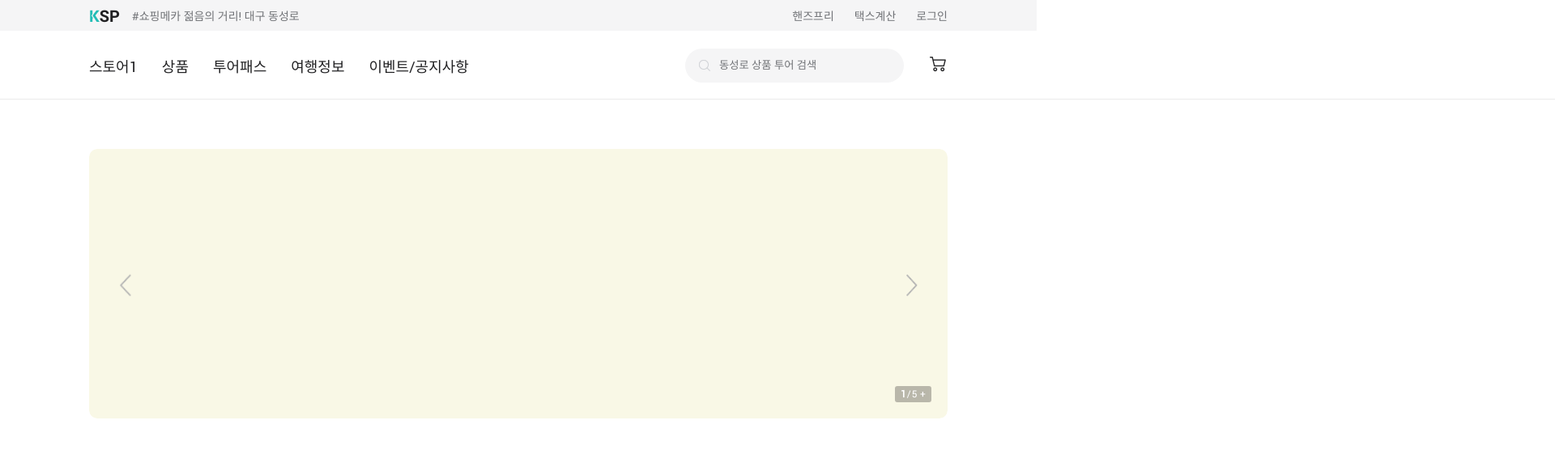
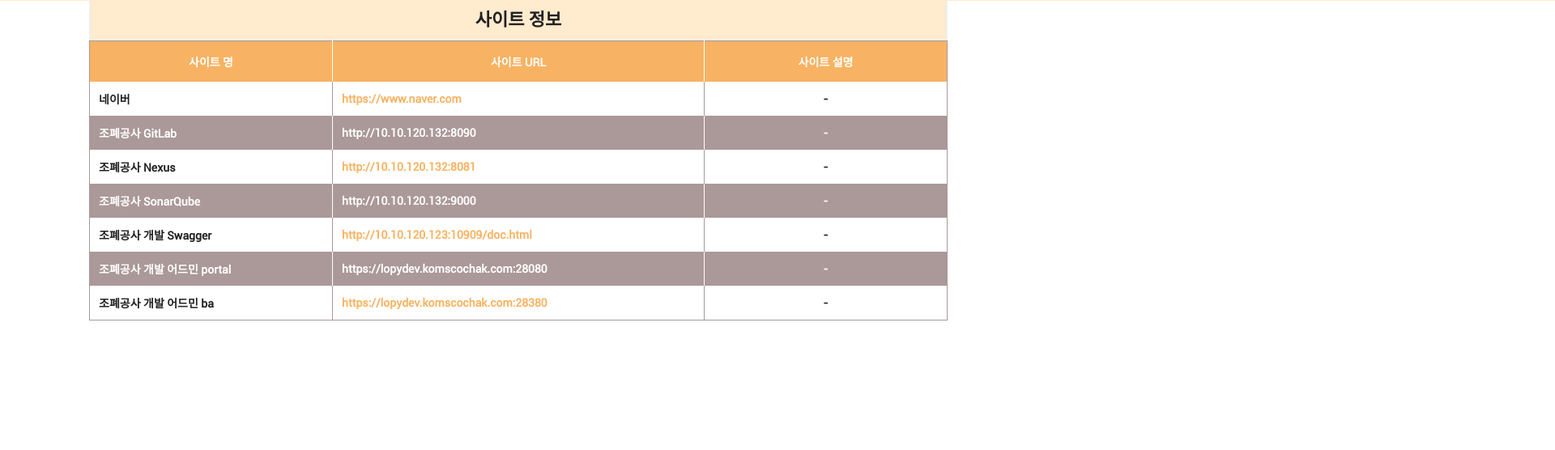
Before and after one commit to khwoo/yujingxue, a Next.js app: page / in a window 1280 px wide. Shown: the top 556 px of the page at 81% size, 1920 px wide, since content can reach past the window. Built offline with nearby package versions, Linux system fonts and the light colour scheme; a web font is replaced by a local one.

Commit message:
사이트 정보 추가

```diff
--- a/pages/components/Header/header.tsx
+++ b/pages/components/Header/header.tsx
@@ -2,34 +2,6 @@
 import classNames from "classnames";
 import Image from "next/image";
 export default function Header() {
-    return (
-        <>
-            <div className={headerStyle.container}>
-                <div className={classNames(headerStyle.view, "site-Layout")}>
-                    <div className={classNames("display-flex", "align-items-center")}>
-                        <Image src={"/images/icon-ksp.png"} width={38} height={26} />
-                        <div className={"margin-left-15"}>
-                        <span className={headerStyle.title}>
-                            #쇼핑메카 젊음의 거리! 대구 동성로
-                        </span>
-                        </div>
-                    </div>
-                    <div className={headerStyle.buttons}>
-                        <span onClick={handleHandsFreeAction}>
-                            핸즈프리
-                        </span>
-                        <span className={classNames("margin-left-25", "margin-right-25")}>
-                            택스계산
-                        </span>
-                        <span onClick={handleLoginAction}>
-                            로그인
-                        </span>
-                    </div>
-                </div>
-            </div>
-        </>
-    )
-}
 
     /**
      * 로그인 버튼
@@ -44,3 +16,37 @@
     function handleHandsFreeAction() {
         alert('핸즈프리 한다.')
     }
+
+    return (
+        <>
+            <div className={headerStyle.container}>
+                <div className={headerStyle.title}>
+                    사이트 정보
+                </div>
+            </div>
+            {/*<div className={headerStyle.container}>*/}
+            {/*    <div className={classNames(headerStyle.view, "site-Layout")}>*/}
+            {/*        <div className={classNames("display-flex", "align-items-center")}>*/}
+            {/*            <Image src={"/images/icon-ksp.png"} width={38} height={26} />*/}
+            {/*            <div className={"margin-left-15"}>*/}
+            {/*            <span className={headerStyle.title}>*/}
+            {/*                #쇼핑메카 젊음의 거리! 대구 동성로*/}
+            {/*            </span>*/}
+            {/*            </div>*/}
+            {/*        </div>*/}
+            {/*        <div className={headerStyle.buttons}>*/}
+            {/*            <span onClick={handleHandsFreeAction}>*/}
+            {/*                핸즈프리*/}
+            {/*            </span>*/}
+            {/*            <span className={classNames("margin-left-25", "margin-right-25")}>*/}
+            {/*                택스계산*/}
+            {/*            </span>*/}
+            {/*            <span onClick={handleLoginAction}>*/}
+            {/*                로그인*/}
+            {/*            </span>*/}
+            {/*        </div>*/}
+            {/*    </div>*/}
+            {/*</div>*/}
+        </>
+    )
+}
--- a/pages/index.tsx
+++ b/pages/index.tsx
@@ -1,112 +1,88 @@
 import indexStyle from "@styles/index.module.scss"
 import classNames from "classnames"
 import styled from "styled-components"
+import siteInfo from "../utils/siteInfo.json"
 import Image from "next/image"
 import {Swiper, SwiperSlide} from "swiper/react"
 import "swiper/css"
-import {Navigation, Pagination} from "swiper"
 import "swiper/css/navigation"
 import "swiper/css/pagination"
+import React from "react"
 
 export default function Home() {
+
+    function siteClickAction(siteUrl: string) {
+        window.open(siteUrl)
+        console.log(siteUrl)
+    }
+
     return (
         <div className={indexStyle.container}>
             <IndexHeader>
                 <div className={indexStyle.menu}>
-                    <span>스토어1</span>
-                    <span>상품</span>
-                    <span>투어패스</span>
-                    <span>여행정보</span>
-                    <span>이벤트/공지사항</span>
+                    <table>
+                        <tbody>
+                            <tr>
+                                <th style={{width: "300px"}}>
+                                    사이트 명
+                                </th>
+                                <th>
+                                    사이트 URL
+                                </th>
+                                <th style={{width: "300px"}}>
+                                    사이트 설명
+                                </th>
+                            </tr>
+                            {
+                                siteInfo.length > 0 ? siteInfo.map((item, index) => {
+                                        return (
+                                            <React.Fragment key={index}>
+                                                <tr className={indexStyle.data_tr}>
+                                                    <td>
+                                                        <div onClick={siteClickAction.bind(this, item.siteUrl)}>{item.siteNm}</div>
+                                                    </td>
+                                                    <td>
+                                                        <div onClick={siteClickAction.bind(this, item.siteUrl)} className={indexStyle.siteUrl}>{item.siteUrl}</div>
+                                                    </td>
+                                                    <td style={{textAlign: "center"}}>
+                                                        {item.siteDesc}
+                                                    </td>
+                                                </tr>
+                                            </React.Fragment>
+                                        )
+                                    })
+                                    : <tr><td style={{textAlign:"center", fontWeight: "500"}} colSpan={3}>없음</td></tr>
+                            }
+                        </tbody>
+                    </table>
                 </div>
-                <div className={classNames("display-flex", "align-items-center")}>
-                    <Search>
-                        <input type={"text"} placeholder={"동성로 상품 투어 검색"}></input>
-                    </Search>
-                    <div className={classNames("margin-left-30", "cursor-pointer")}>
-                        <Image src={"/images/icon-cart.png"} width={24} height={24}/>
-                    </div>
-                </div>
+
+                {/*<div className={classNames("display-flex", "align-items-center")}>*/}
+                {/*    <Search>*/}
+                {/*        <input type={"text"} placeholder={"동성로 상품 투어 검색"}></input>*/}
+                {/*    </Search>*/}
+                {/*    <div className={classNames("margin-left-30", "cursor-pointer")}>*/}
+                {/*        <Image src={"/images/icon-cart.png"} width={24} height={24}/>*/}
+                {/*    </div>*/}
+                {/*</div>*/}
             </IndexHeader>
-            <Swiper navigation={{nextEl: '._swiper-button-next', prevEl: '._swiper-button-prev'}}
-                    pagination={{ clickable: true, el: '._swiper-pagination', type: 'fraction' }}
-                    modules={[Navigation, Pagination]}
-                    className={indexStyle.swiper}>
-                <SwiperSlide>
-                    <Image src={"/images/temp/banner_01.png"} layout={"fill"}/>
-                </SwiperSlide>
-                <SwiperSlide>
-                    <Image src={"/images/temp/banner_02.png"} layout={"fill"}/>
-                </SwiperSlide>
-                <SwiperSlide>
-                    <Image src={"/images/temp/banner_01.png"} layout={"fill"}/>
-                </SwiperSlide>
-                <SwiperSlide>
-                    <Image src={"/images/temp/banner_02.png"} layout={"fill"}/>
-                </SwiperSlide>
-                <SwiperSlide>
-                    <Image src={"/images/temp/banner_01.png"} layout={"fill"}/>
-                </SwiperSlide>
-                <div className={"_swiper-pagination"}></div>
-                <div className={"_swiper-button-prev"}></div>
-                <div className={"_swiper-button-next"}></div>
-            </Swiper>
         </div>
     )
 }
 
+
+
+
 const IndexHeader = styled.div`
   height: 85px;
-  display: flex;
-  align-items: center;
-  justify-content: space-between;
-  position: relative;
 
   :before {
     content: '';
     width: 1000%;
     position: absolute;
     height: 1px;
-    background-color: #EBEBEB;
-    bottom: 0;
+    background-color: blanchedalmond;
+    top: 0;
     left: -500%;
   }
 `
-
-const Search = styled.div`
-  font-size: 14px;
-  background-color: #F5F5F6;
-  border-radius: 21px;
-  height: 42px;
-  width: 270px;
-  display: flex;
-  align-items: center;
-  position: relative;
-  padding: 0 0 0 40px;
-
-  :before {
-    content: '';
-    left: 14px;
-    position: absolute;
-    width: 20px;
-    height: 20px;
-    background-image: url("/images/icon-search-gray.png");
-    background-position: 100% 100%;
-    background-size: 100%;
-    background-repeat: no-repeat;
-  }
-
-  input {
-    color: #B2B2B2;
-    font-weight: 400;
-    background-color: transparent;
-    border: none;
-    outline: none;
-    height: 20px;
-    width: 200px;
-
-    ::placeholder {
-      color: #717377;
-    }
-  }
-`
--- a/pages/styles/Header.module.scss
+++ b/pages/styles/Header.module.scss
@@ -1,31 +1,15 @@
 .container {
-  background-color: #F5F5F6;
-}
-
-.view {
-  height: 38px;
-  display: flex;
-  align-items: center;
-  justify-content: space-between;
-}
-
-.title {
-  color: #717377;
-  font-size: 14px;
-  font-weight: 400;
-}
-
-.buttons {
-  font-size: 14px;
-  font-weight: 400;
-  span {
-    color: #717377;
-  }
-  > span:hover {
-    cursor: pointer;
+  width: 1060px;
+  height: 50px;
+  line-height: 50px;
+  background-color: blanchedalmond;
+  border: 2px solid #eee;
+  border-top: none;
+  margin: auto;
+  text-align: center;
+  .title {
+    font-size: 22px;
+    font-weight: bold;
+    color: #212123;
   }
 }
-
-.right {
-
-}
--- a/pages/styles/index.module.scss
+++ b/pages/styles/index.module.scss
@@ -1,20 +1,68 @@
 .container {
 }
 .menu {
-  font-size: 18px;
-  > span {
-    margin: 0 30px 0 0;
-  }
-  > span:hover {
-    cursor: pointer;
-  }
-  > span:last-child {
-    margin: 0;
+  font-size: 16px;
+  table {
+    width: 100%;
+    border: 1px solid #ab9898;
+    border-radius: 5px;
+    border-collapse: collapse;
+
+    th {
+      font-weight: bold;
+      font-size: 14px;
+      color: #fff;
+      height: 50px;
+      background-color: #f7b363;
+      border-right: 1px solid #fff;
+    }
+    th:last-child {
+      border-right: none;
+    }
+
+    td {
+      font-size: 14px;
+      font-weight: bold;
+    }
+
+    .data_tr {
+
+      td {
+        border-right: 1px solid #ab9898;
+      }
+
+      td:last-child {
+        border-right: none;
+      }
+
+      td div {
+        padding: 10px;
+      }
+      > td:hover {
+        cursor: pointer;
+        background-color: #f7b363;
+        > div {
+          color: #212123;
+        }
+      }
+    }
+
+    .data_tr:nth-child(2n+1) {
+      background-color: #ab9898;
+      > td {
+        border-right: 1px solid #fff;
+      }
+
+      > td:last-child {
+        border-right: none;
+      }
+      > td, div {
+        color: #fff!important;
+      }
+    }
+
+    .siteUrl {
+      color: #f7b363;
+    }
   }
 }
-
-.swiper {
-  height: 333px;
-  border-radius: 10px;
-  margin: 61px 0 0 0;
-}
--- /dev/null
+++ b/utils/siteInfo.json
@@ -0,0 +1,37 @@
+[
+  {
+    "siteNm": "네이버",
+    "siteUrl": "https://www.naver.com",
+    "siteDesc": "-"
+  },
+  {
+    "siteNm": "조폐공사 GitLab",
+    "siteUrl": "http://10.10.120.132:8090",
+    "siteDesc": "-"
+  },
+  {
+    "siteNm": "조폐공사 Nexus",
+    "siteUrl": "http://10.10.120.132:8081",
+    "siteDesc": "-"
+  },
+  {
+    "siteNm": "조폐공사 SonarQube",
+    "siteUrl": "http://10.10.120.132:9000",
+    "siteDesc": "-"
+  },
+  {
+    "siteNm": "조폐공사 개발 Swagger",
+    "siteUrl": "http://10.10.120.123:10909/doc.html",
+    "siteDesc": "-"
+  },
+  {
+    "siteNm": "조폐공사 개발 어드민 portal",
+    "siteUrl": "https://lopydev.komscochak.com:28080",
+    "siteDesc": "-"
+  },
+  {
+    "siteNm": "조폐공사 개발 어드민 ba",
+    "siteUrl": "https://lopydev.komscochak.com:28380",
+    "siteDesc": "-"
+  }
+]
```
Also changed, not shown: pages/components/layout/layout.tsx (+0 -10 lines), 1 other file (tests, documents, lock files or other folders). Lines whose indentation alone changed are shown as unchanged.
